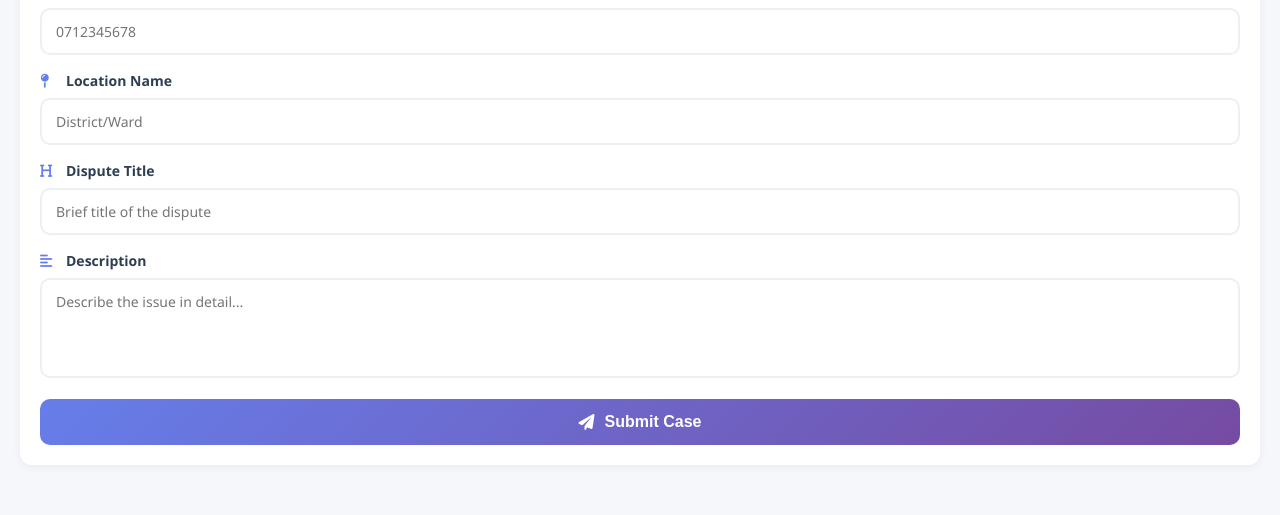
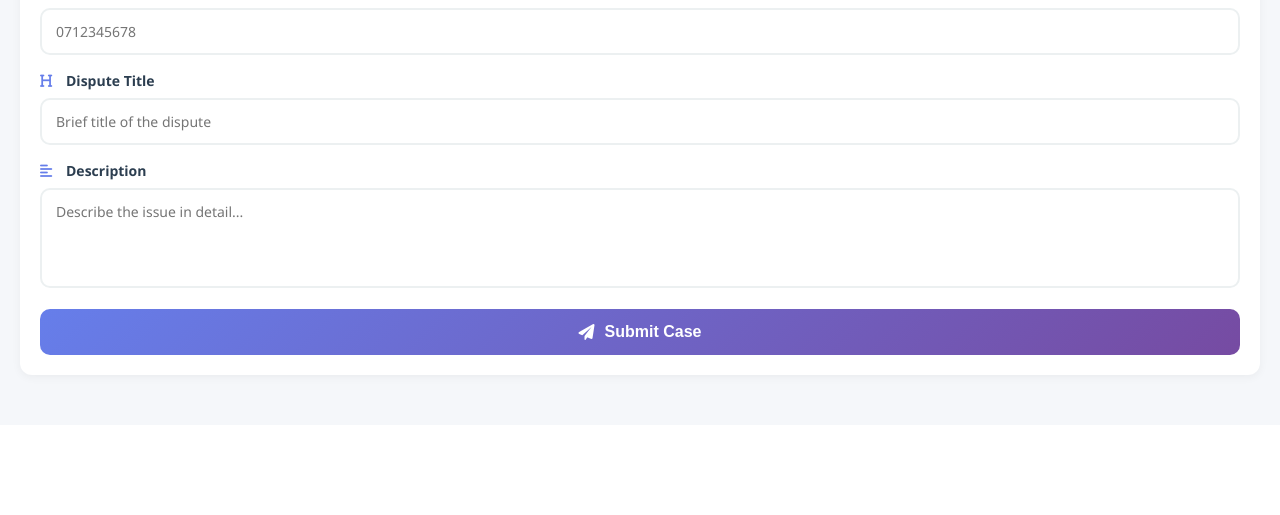
Before and after one commit to Eliot1001/land-_dispute_system, a Django app: template trackingsystem/landsystem/templates/submitcase.html in a window 1280 px wide. Shown: the part 809-1324 px from the top of the page. After the commit the page ends 1189 px from the top, so only its background shows below. Run offline with Django 5.2, Linux system fonts and the light colour scheme; the template is opened without the code that fills it, so the values that code supplies are empty.

Commit message:
Remove: Location/Area field and all coordinate displays - keep only district

```diff
--- a/trackingsystem/landsystem/templates/submitcase.html
+++ b/trackingsystem/landsystem/templates/submitcase.html
@@ -350,11 +350,6 @@
                     <input type="tel" id="citizen_phone" name="citizen_phone" placeholder="0712345678" required>
                 </div>
 
-                <div class="form-group">
-                    <label for="location"><i class="fas fa-map-pin"></i> Location Name</label>
-                    <input type="text" id="location" name="location" placeholder="District/Ward" required readonly>
-                </div>
-
                 <input type="hidden" id="latitude" name="latitude">
                 <input type="hidden" id="longitude" name="longitude">
 
@@ -512,12 +507,10 @@
             for (let district in districts) {
                 const d = districts[district];
                 if (lat >= d.minLat && lat <= d.maxLat && lng >= d.minLng && lng <= d.maxLng) {
-                    document.getElementById('location').value = `${district}, ${d.region}`;
                     document.getElementById('district').textContent = `${district}, ${d.region}`;
                     return;
                 }
             }
-            document.getElementById('location').value = 'Dar es Salaam';
             document.getElementById('district').textContent = 'Dar es Salaam';
         }
     </script>
```
